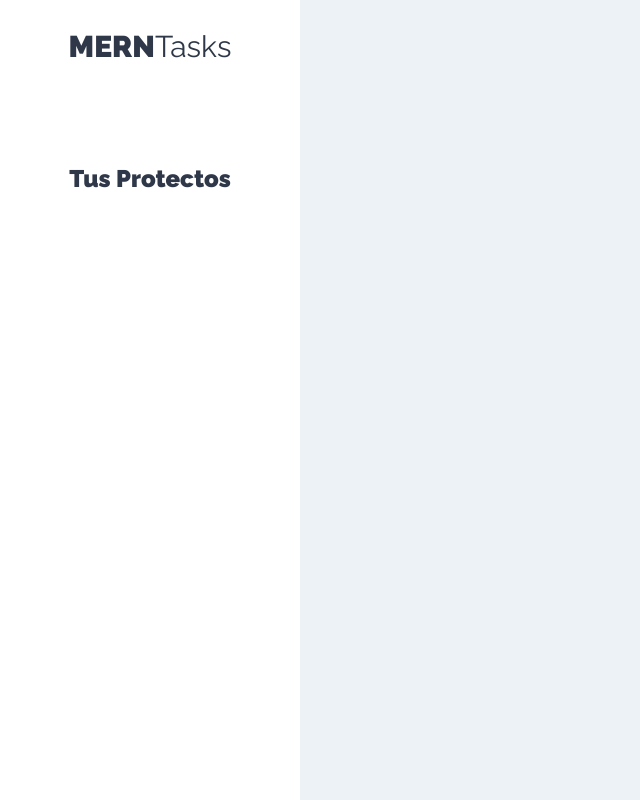
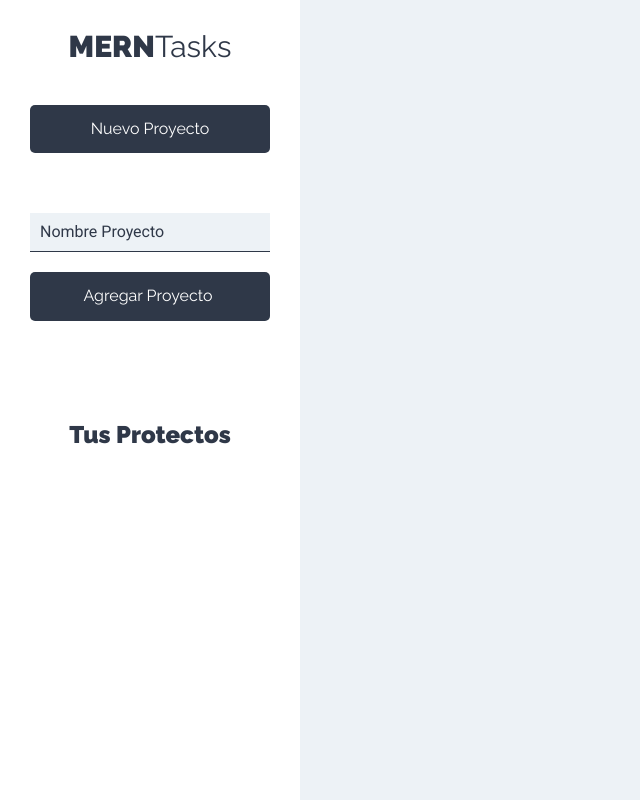
Before and after one commit to stolzz0613/MERNTask, a React (Create React App) app: page /MERNTask/proyectos in a window 1280 px wide. Shown: the whole page, without its empty margins (0-640 px from the left). Built offline with nearby package versions, Linux system fonts and the light colour scheme.

Commit message:
Nuevo Proyecto

```diff
--- a/src/components/layout/Sidebar.js
+++ b/src/components/layout/Sidebar.js
@@ -1,10 +1,11 @@
 import React from 'react';
+import NuevoProyecto from "../proyectos/NuevoProyecto";
 
 const Sidebar = () => {
     return (
         <aside>
             <h1>MERN<span>Tasks</span></h1>
-
+            <NuevoProyecto />
             <div className="proyectos">
                 <h2>Tus Protectos</h2>
             </div>
--- /dev/null
+++ b/src/components/proyectos/NuevoProyecto.js
@@ -0,0 +1,50 @@
+import React, { useState } from 'react';
+
+const NuevoProyecto = () => {
+
+    const [proyecto, setProyecto] = useState({
+        nombre: ""
+    });
+
+    const onChangeProyecto = e => {
+        setProyecto({
+            ...proyecto,
+            [e.target.name]: e.target.value
+        })
+    }
+
+    const onSubmitProyecto = e =>{
+        e.preventDefault();
+
+
+    }
+
+    return (
+        <>
+            <button
+                type="button"
+                className="btn btn-block btn-primario"
+            >Nuevo Proyecto</button>
+            <form
+                className="formulario-nuevo-proyecto"
+                onSubmit={onSubmitProyecto}
+            >
+                <input
+                    type="text"
+                    className="input-text"
+                    placeholder="Nombre Proyecto"
+                    name="nombre"
+                    value={proyecto.nombre}
+                    onChange={onChangeProyecto}
+                />
+                <input
+                    type="submit"
+                    className="btn btn-block btn-primario"
+                    value="Agregar Proyecto "
+                />
+            </form>
+        </>
+    );
+}
+
+export default NuevoProyecto;
```
